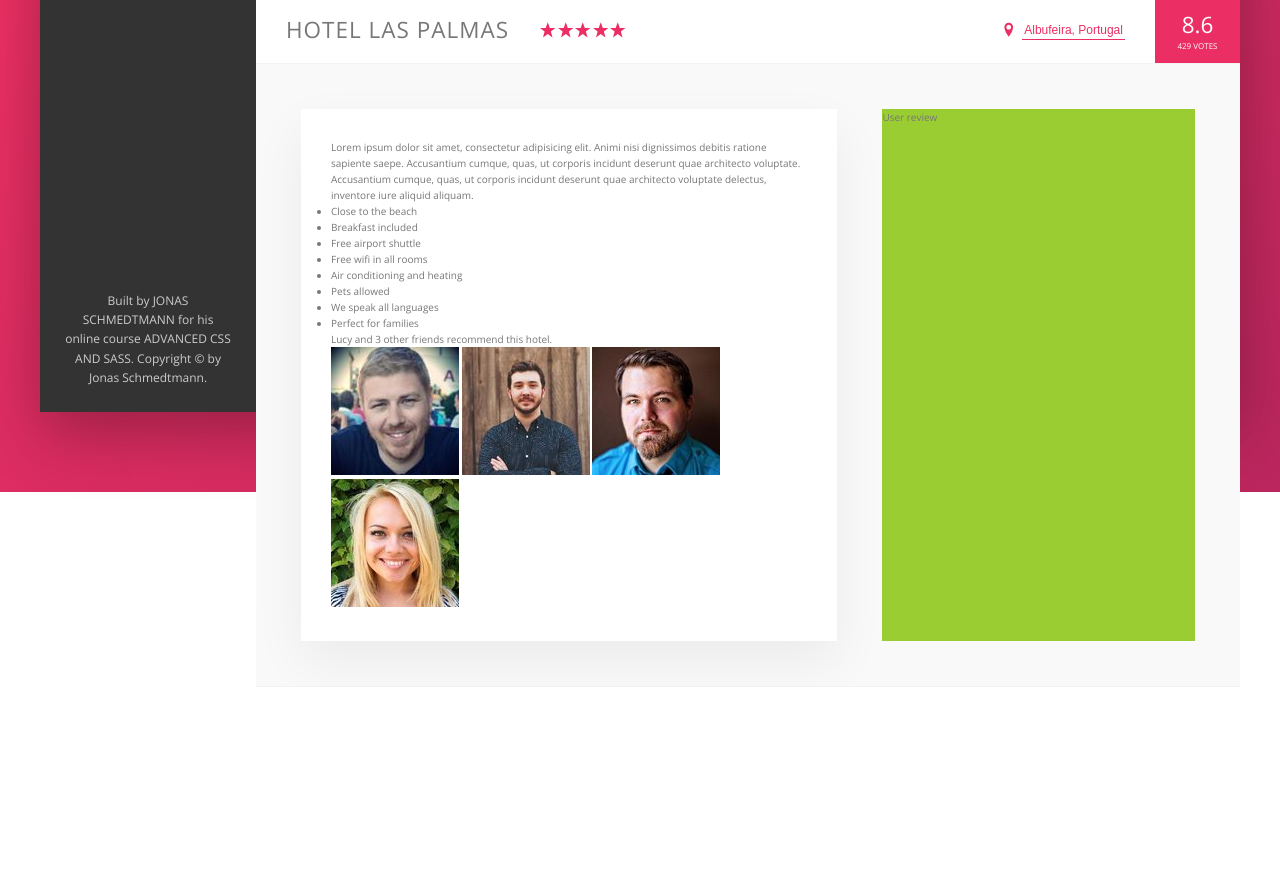
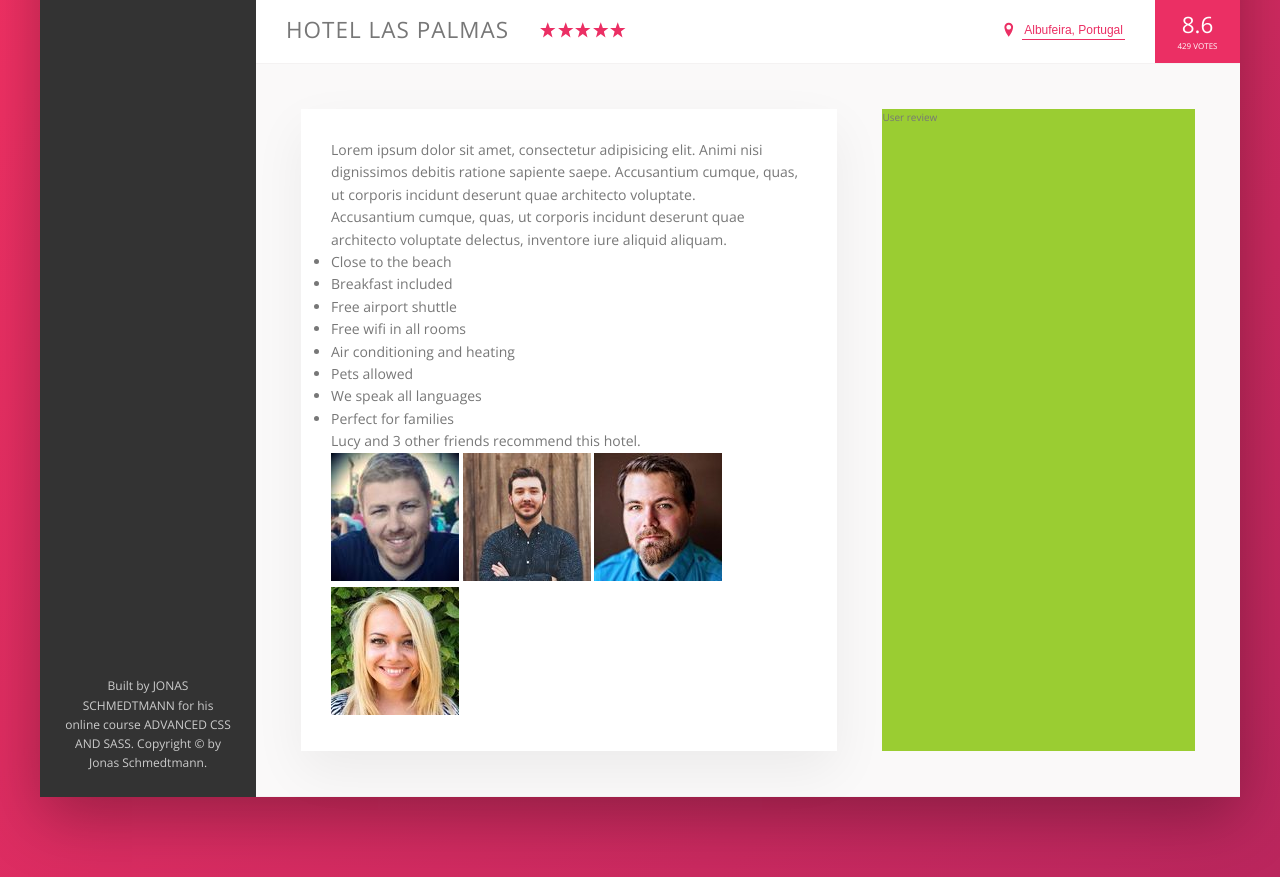
Before and after one commit to BradleyMurrell/Trillo, a website: page index.html in a window 1280 px wide. Shown: the part 538-1415 px from the top of the page. Before the commit the page ends 1225 px from the top, so only its background shows below. Drawn offline with nearby package versions, Linux system fonts and the light colour scheme.

Commit message:
Add font size to description layout

```diff
--- a/sass/_layout.scss
+++ b/sass/_layout.scss
@@ -35,9 +35,6 @@
 .hotel-view {
     background-color: #fff;
 
-    //TEST
-    height: 80rem;
-
     flex: 1;
 }
 
@@ -49,6 +46,7 @@
 }
 
 .description {
+    font-size: 1.4rem;
     background-color: #fff;
     box-shadow: var(--shadow-light);
     padding: 3rem;
```
Also changed, not shown: css/style.css.
